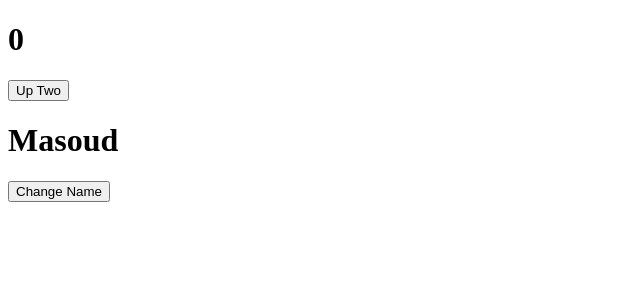
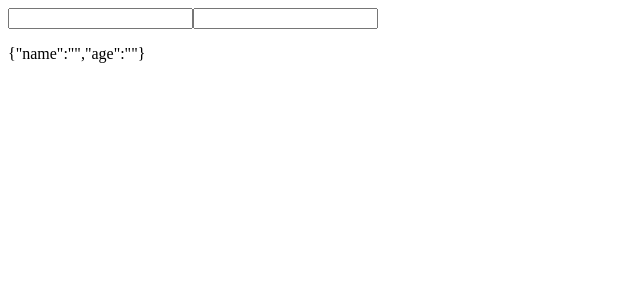
Before and after one commit to masoudhra/ReactPractice, a React (Create React App) app: page / in a window 1280 px wide. Shown: the top 300 px of the page, without its empty margins (0-640 px from the left). Built offline with nearby package versions, Linux system fonts and the light colour scheme.

Commit message:
use object in useState

```diff
--- a/src/App.js
+++ b/src/App.js
@@ -1,11 +1,14 @@
 import React, { Component } from 'react';
 
-import Counter from './components/Counter';
+import Form from './components/Form';
 class App extends Component {
     render() {
         return (
             <div>
-                <Counter />
+
+                <Form />
+
+
             </div>
         );
     }
--- a/src/components/Counter.js
+++ /dev/null
@@ -1,27 +0,0 @@
-import React, { useState } from 'react';
-
-const Counter = () => {
-
-    const [number, setNumber] = useState(0);
-    const [name, setName] = useState("Masoud")
-
-
-    const clickHandler = () => {
-        setNumber(prevNumber => prevNumber + 2)
-    }
-    const nameHandler = () => {
-        setName("masoudi")
-    }
-
-
-    return (
-        <div>
-            <h1>{number}</h1>
-            <button onClick={clickHandler}>Up Two</button>
-            <h1>{name}</h1>
-            <button onClick={nameHandler}>Change Name</button>
-        </div>
-    );
-};
-
-export default Counter;
--- /dev/null
+++ b/src/components/Form.js
@@ -0,0 +1,18 @@
+import React, { useState } from 'react';
+
+const Form = () => {
+
+    const [data, setData] = useState({name: "", age: ""});
+
+
+    return (
+        <div>
+            <input type="text" value={data.name} onChange={event => setData({...data, name: event.target.value})} />
+            <input type="number" value={data.age} onChange={event => setData({...data, age: event.target.value})} />
+
+            <p>{JSON.stringify(data)}</p>
+        </div>
+    );
+};
+
+export default Form;
```
